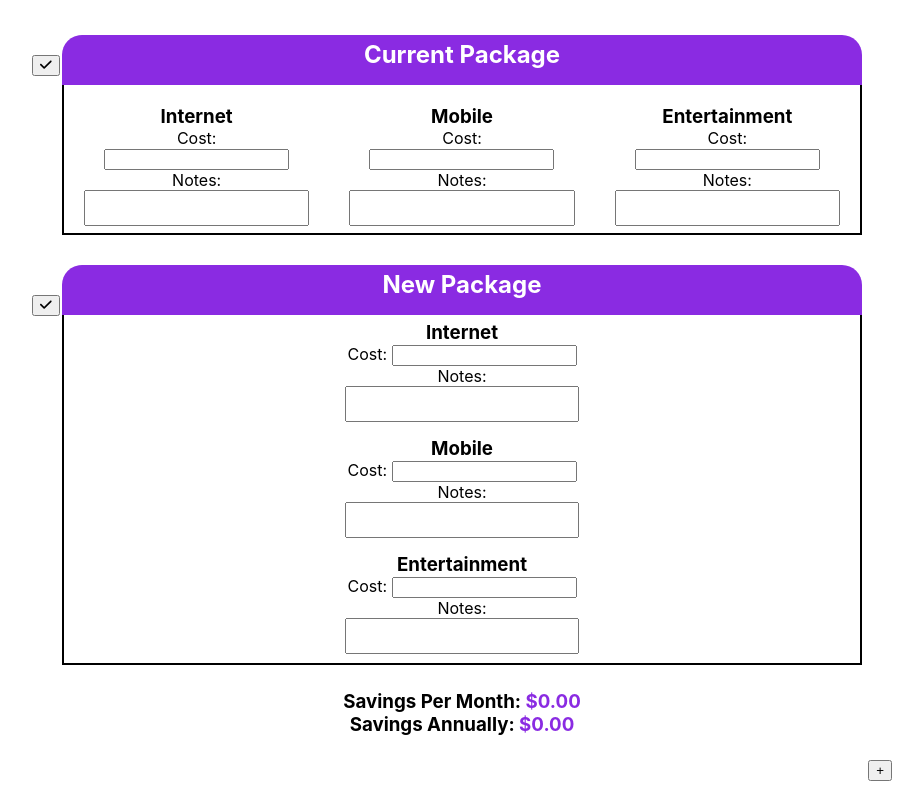
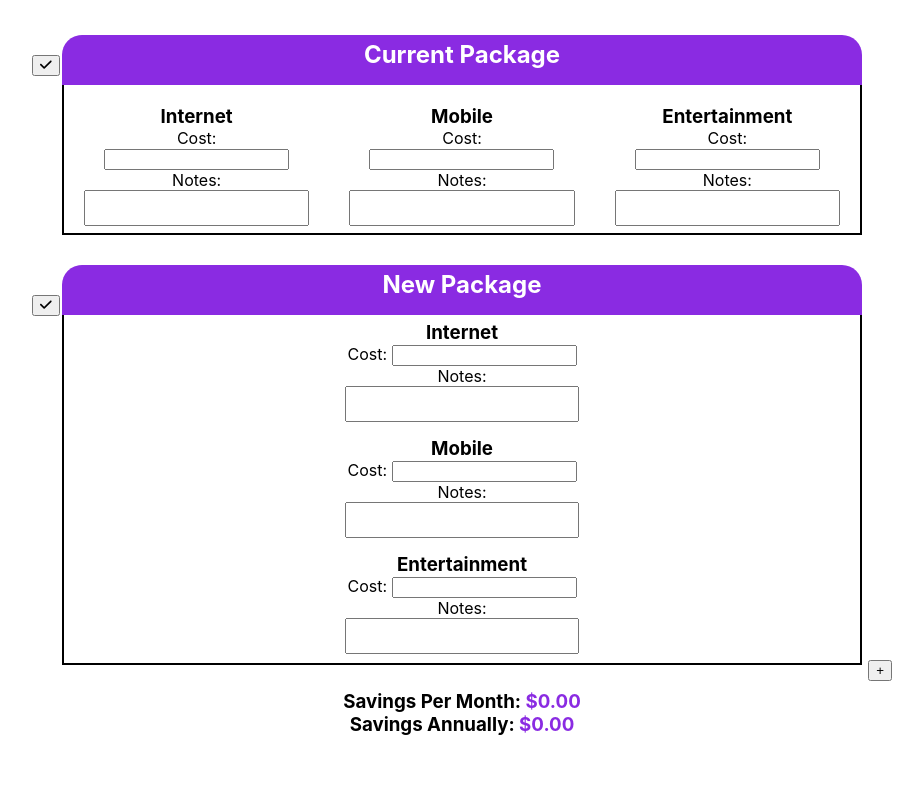
Before and after one commit to ryandw7/ez-tchart, a React (Create React App) app: page / in a window 1280 px wide. Shown: the top 800 px of the page, without its empty margins (178-1101 px from the left). Built offline with nearby package versions, Linux system fonts and the light colour scheme.

Commit message:
fix button placement

```diff
--- a/src/styles/App.css
+++ b/src/styles/App.css
@@ -216,7 +216,7 @@ footer article {
   width: fit-content;
   margin: 20px auto;
   left: calc(50% + 270px);
-  top: 730px;
+  top: 620px;
 }
 
 .bundle-double .bundle1-total {
@@ -224,7 +224,7 @@ footer article {
   width: fit-content;
   margin: 20px auto;
   left: calc(50% - 145px);
-  top: 730px;
+  top: 620px;
 }
 
 
@@ -233,7 +233,7 @@ footer article {
   width: fit-content;
   margin: 20px auto;
   left: calc(50% + 255px);
-  top: 730px;
+  top: 620px;
 }
 
 
@@ -258,7 +258,7 @@ footer article {
 }
 
 .package-2-button {
-  top: 760px;
+  top: 660px;
   right: calc(50% - 430px);
 }
 
```
